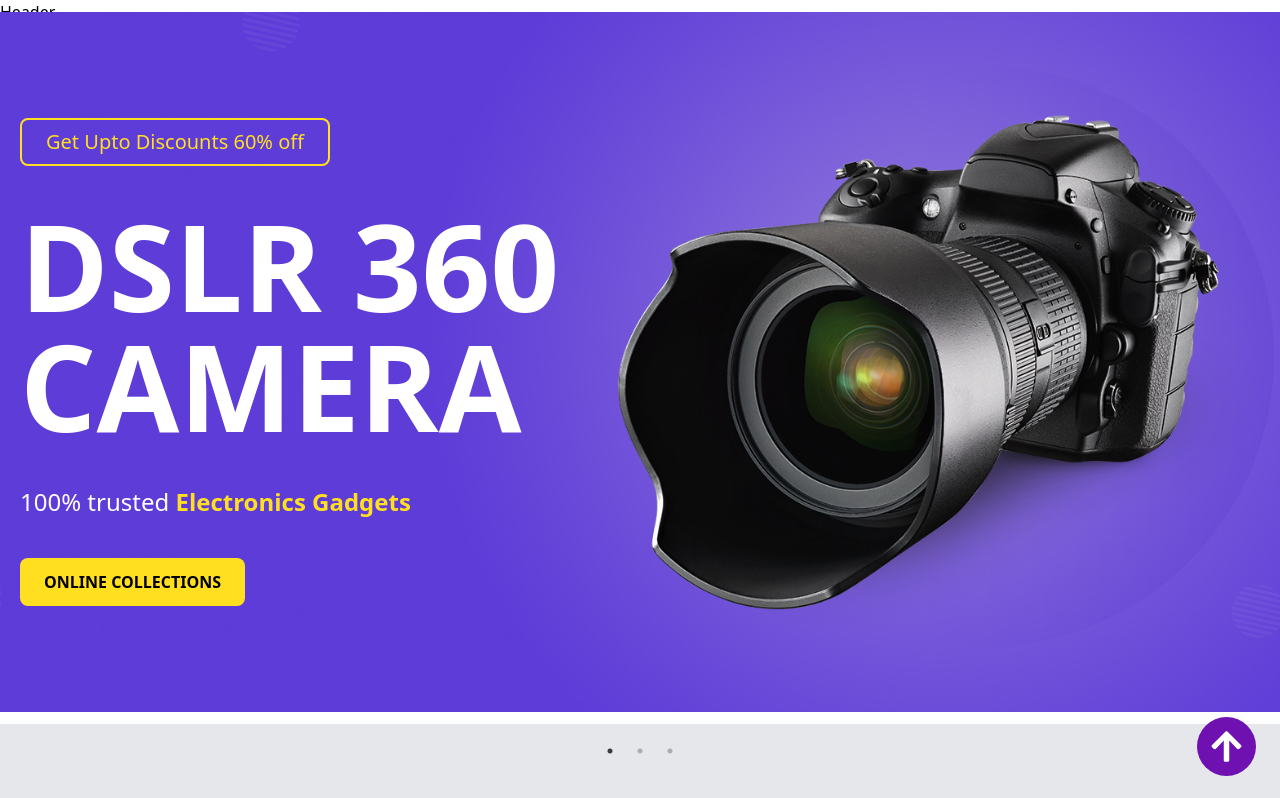
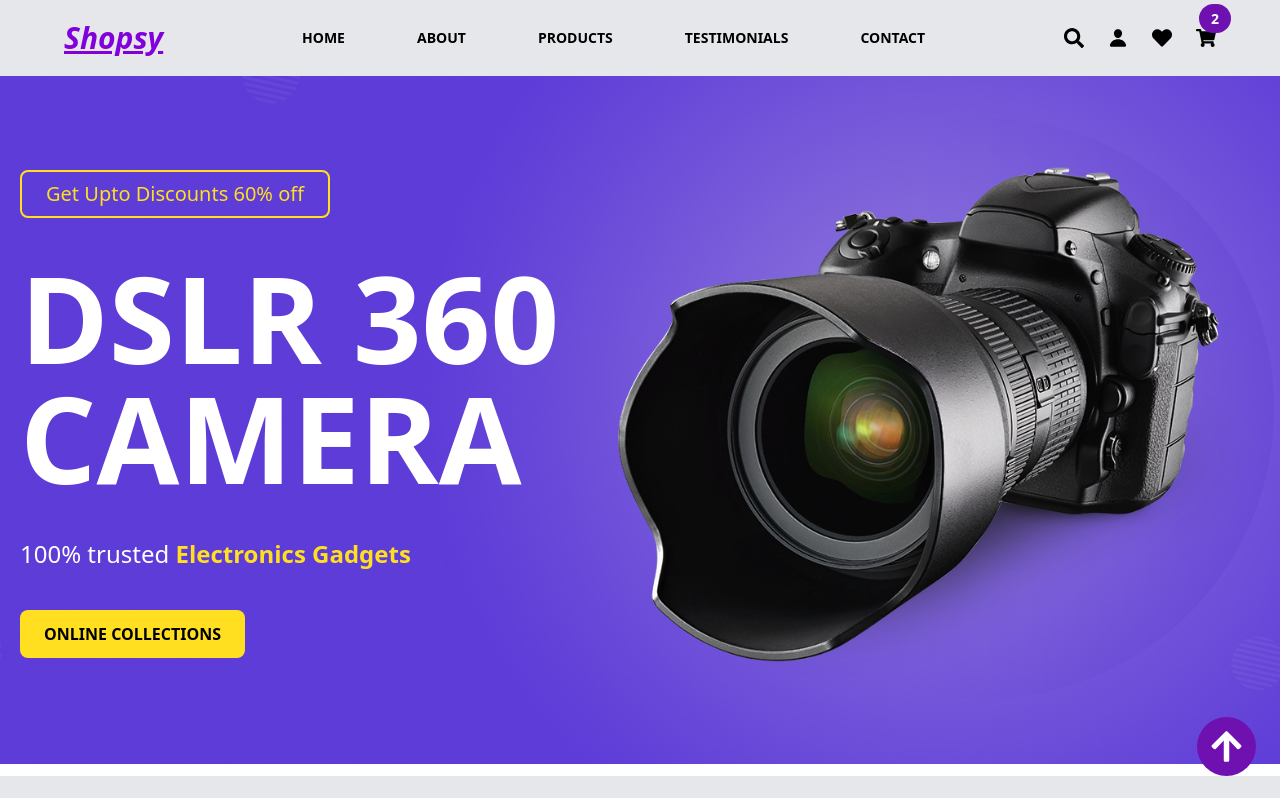
Before and after one commit to Shijin2k3/Shopsy, a React (Vite) app: page / in a window 1280 px wide. Shown: the top 798 px of the page. Built offline with nearby package versions, Linux system fonts and the light colour scheme.

Commit message:
Initialized Header section

```diff
--- a/src/components/Footer.jsx
+++ b/src/components/Footer.jsx
@@ -51,7 +51,7 @@ const Footer = () => {
          grow'>
 
           <div className='flex flex-col justify-center items-start gap-4'>
-            <h1 className='text-4xl font-bold text-purple-600 italic'>Electra Shop</h1>
+            <h1 className='text-4xl font-bold text-purple-600 italic'>Shopsy</h1>
             <p className='text-gray-500 text-justify'>Lorem ipsum dolor sit, amet consectetur adipisicing elit. Ea quisquam maxime nisi fugit quas. Laboriosam?</p>
           </div>
           <div className=' flex flex-col justify-center items-start gap-4'>
@@ -67,30 +67,30 @@ const Footer = () => {
           <h1 className='text-black text-xl font-semibold capitalize mt-5'>Useful Links</h1>
           <ul className='mt-8 flex flex-col justify-center items-start gap-2'>
             <li className='text-gray-500 cursor-pointer hover:text-black'>Home</li>
-            <li className='text-gray-500 cursor-pointer hover:text-black'>Home</li>
-            <li className='text-gray-500 cursor-pointer hover:text-black'>Home</li>
-            <li className='text-gray-500 cursor-pointer hover:text-black'>Home</li>
-            <li className='text-gray-500 cursor-pointer hover:text-black'>Home</li>
+            <li className='text-gray-500 cursor-pointer hover:text-black'>Contact</li>
+            <li className='text-gray-500 cursor-pointer hover:text-black'>About</li>
+            <li className='text-gray-500 cursor-pointer hover:text-black'>Products</li>
+            <li className='text-gray-500 cursor-pointer hover:text-black'>Review</li>
           </ul>
          </div>
          <div data-aos="zoom-in" data-aos-delay='200'>
           <h1 className='text-black text-xl font-semibold capitalize mt-5'>Useful Links</h1>
           <ul className='mt-8 flex flex-col justify-center items-start gap-2'>
-            <li className='text-gray-500 cursor-pointer hover:text-black'>Home</li>
-            <li className='text-gray-500 cursor-pointer hover:text-black'>Home</li>
-            <li className='text-gray-500 cursor-pointer hover:text-black'>Home</li>
-            <li className='text-gray-500 cursor-pointer hover:text-black'>Home</li>
-            <li className='text-gray-500 cursor-pointer hover:text-black'>Home</li>
+            <li className='text-gray-500 cursor-pointer hover:text-black'>Trending</li>
+            <li className='text-gray-500 cursor-pointer hover:text-black'>Sarees</li>
+            <li className='text-gray-500 cursor-pointer hover:text-black'>Limited Offers</li>
+            <li className='text-gray-500 cursor-pointer hover:text-black'>Offers</li>
+            <li className='text-gray-500 cursor-pointer hover:text-black'>BestSeller</li>
           </ul>
          </div>
          <div data-aos="zoom-in" data-aos-delay='200'>
           <h1 className='text-black text-xl font-semibold capitalize mt-5'>Useful Links</h1>
           <ul className='mt-8 flex flex-col justify-center items-start gap-2'>
-            <li className='text-gray-500 cursor-pointer hover:text-black'>Internship</li>
-            <li className='text-gray-500 cursor-pointer hover:text-black'>Courses</li>
+            <li className='text-gray-500 cursor-pointer hover:text-black'>Home Delivery</li>
+            <li className='text-gray-500 cursor-pointer hover:text-black'>Refund</li>
             <li className='text-gray-500 cursor-pointer hover:text-black'>Contact</li>
-            <li className='text-gray-500 cursor-pointer hover:text-black'>Placement</li>
-            <li className='text-gray-500 cursor-pointer hover:text-black'>Online</li>
+            <li className='text-gray-500 cursor-pointer hover:text-black'>Gift Cards</li>
+            <li className='text-gray-500 cursor-pointer hover:text-black'>Online Booking</li>
           </ul>
          </div>
          <div data-aos="zoom-in" data-aos-delay='200'>
--- a/src/components/Header.jsx
+++ b/src/components/Header.jsx
@@ -1,8 +1,104 @@
-import React from 'react'
+import React, { useEffect, useState } from 'react'
+import { FaSearch,FaHeart,FaShoppingCart,FaMapMarkedAlt, FaPhoneVolume } from 'react-icons/fa'
+import { IoPerson } from 'react-icons/io5'
+import { Link } from 'react-scroll'
+import { FaXmark,FaBars } from 'react-icons/fa6'
+import { MdEmail } from 'react-icons/md'
+import AOS from 'aos';
+import 'aos/dist/aos.css';
 
 const Header = () => {
+   useEffect(()=>{
+      AOS.init({
+        offset:100,
+        duration:500,
+        easing:'ease-in-out',
+      })
+      AOS.refresh()
+    },[])
+    const [isMenuOpen,setIsMenuOpen]=useState(false);
+    const toggleMenu=()=>{
+      setIsMenuOpen(!isMenuOpen)
+    }
+    const closeMenu=()=>{
+      setIsMenuOpen(false)
+    }
+    const navItems=[
+      {
+        link:'Home',path:'home'
+      },
+      {
+        link:'About',path:'about'
+      },
+      {
+        link:'Products',path:'products'
+      },
+      {
+        link:'Testimonials',path:'testimonials'
+      },
+      {
+        link:'Contact',path:'contact'
+      }
+    ]
   return (
-    <div>Header</div>
+    <>
+    {/* <div className='w-full px-16 py-2 pb-4 bg-yellow-300 lg:flex hidden justify-between
+     items-center gap-16'>
+      <h1 className='text-sm font-semibold flex justify-center items-center gap-2'><FaPhoneVolume  className='size-[18px]'/> <span>+91 9876543210</span></h1>
+      <h1 className='text-sm font-semibold flex justify-center items-center gap-2'><FaMapMarkedAlt className='size-[18px]'/> <span>Lorem ipsum dolor sit amet consectetur adipisicing elit. Doloribus, facere!
+        </span></h1>
+      <h1 className='text-sm font-semibold flex justify-center items-center gap-2'><MdEmail  className='size-[18px]'/> <span>shopsy@company.com</span></h1>
+     </div> */}
+     <nav className='w-full bg-gray-200 flex justify-between items-center gap-1
+      lg:px-16 px-6 py-5 sticky top-0 z-50'>
+      <h1 className='text-purple-700 lg:text-[30px] text-3xl underline font-bold italic'>Shopsy</h1>
+      <ul className='lg:flex justify-center items-center gap-10 hidden'>
+        {navItems.map(({link,path}) =>(
+          <Link key={path} className='text-black text-sm uppercase font-semibold
+           cursor-pointer px-4 py-2 rounded-lg hover:bg-purple-700 hover:text-white'
+           to={path} spy={true} offset={-100} smooth={true}>{link}</Link>
+        ))}
+      </ul>
+      <div id='header-icons' className='lg:flex hidden justify-center items-center
+       gap-6 text-black'>
+        <FaSearch className='w-[20px] h-[20px] transform hover:scale-125
+         transition-transform duration-300 cursor-pointer hover:text-purple-700'/>
+        <IoPerson className='w-[20px] h-[20px] transform hover:scale-125
+         transition-transform duration-300 cursor-pointer hover:text-purple-700'/>
+        <FaHeart className='w-[20px] h-[20px] transform hover:scale-125
+         transition-transform duration-300 cursor-pointer hover:text-purple-700'/>
+         <div className='relative'>
+          <FaShoppingCart  className='w-[20px] h-[20px] transform hover:scale-125
+         transition-transform duration-300 cursor-pointer hover:text-purple-700'/>
+         <div className='bg-purple-800 hover:bg-yellow-400 px-3 py-1
+         text-white hover:text-black rounded-full absolute -top-[24px]
+          -right-[15px] text-[14px] font-bold'>2</div>
+         </div>
+      </div>
+
+      {/* menu */}
+      <div className='flex justify-center items-center lg:hidden mt-3' onClick={toggleMenu}>
+        <div className=''>
+          {isMenuOpen ?<FaXmark className='text-purple-800 text-3xl cursor-pointer'/>:
+          <FaBars className='text-purple-800 text-3xl cursor-pointer' />}
+        </div>
+      </div>
+
+      <div className={`${isMenuOpen ? 'flex' : 'hidden'} w-full h-fit bg-purple-800
+       p-4 absolute top-[80px] left-0`} onClick={closeMenu}>
+        <ul className='flex flex-col justify-center gap-2 w-full'>
+          {navItems.map(({link,path})=>(
+          <Link key={path} className='text-white uppercase font-semibold cursor-pointer
+           rounded-lg p-3 hover:bg-yellow-400  hover:text-black w-full text-center' to={path}
+            spy={true} offset={-100} smooth={true} onClick={closeMenu}>
+              {link}
+           </Link>
+          ))}
+        </ul>
+
+       </div>
+     </nav>
+    </>
   )
 }
 
--- a/src/components/Insta.jsx
+++ b/src/components/Insta.jsx
@@ -38,7 +38,7 @@ const Insta = () => {
        <button data-aos="zoom-in" data-aos-delay='300'
        className='bg-purple-700 hover:bg-yellow-400 text-white
         hover:text-black font-semibold px-8 py-3 rounded-lg mt-12
-         uppercase'>#ElectraShop</button>
+         uppercase'>#Shopsy</button>
     </div>
   )
 }
```
